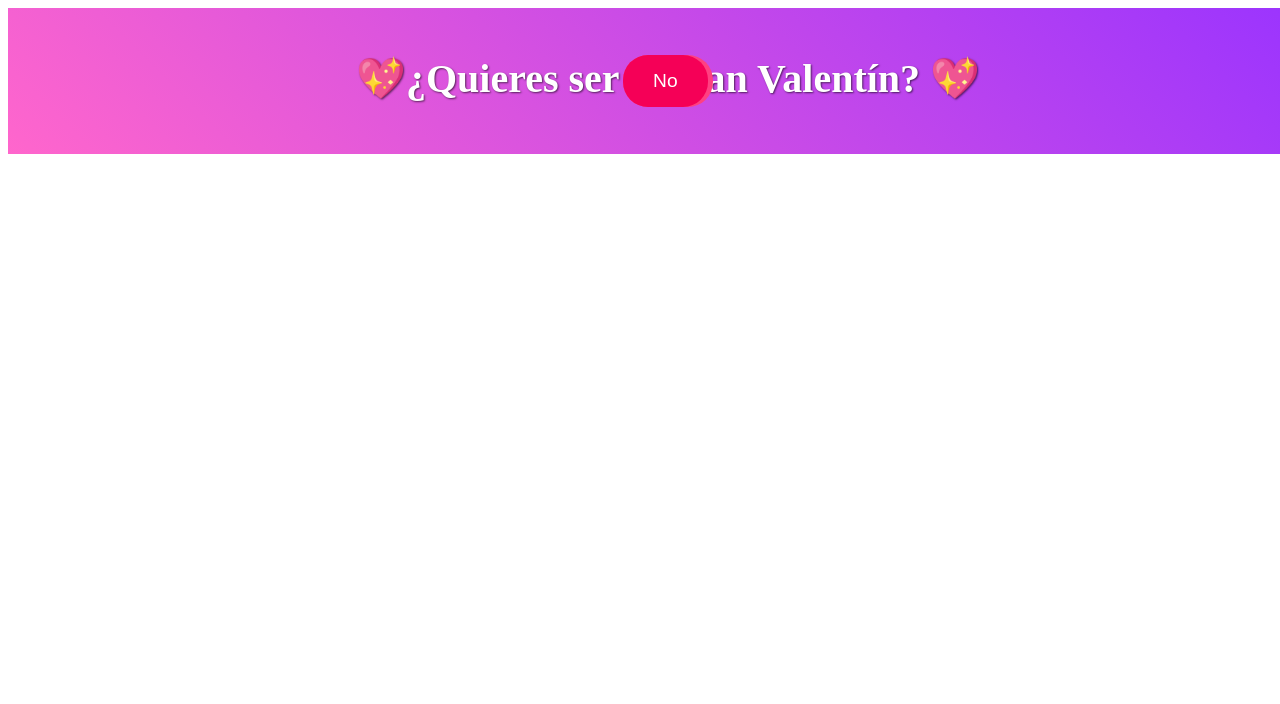
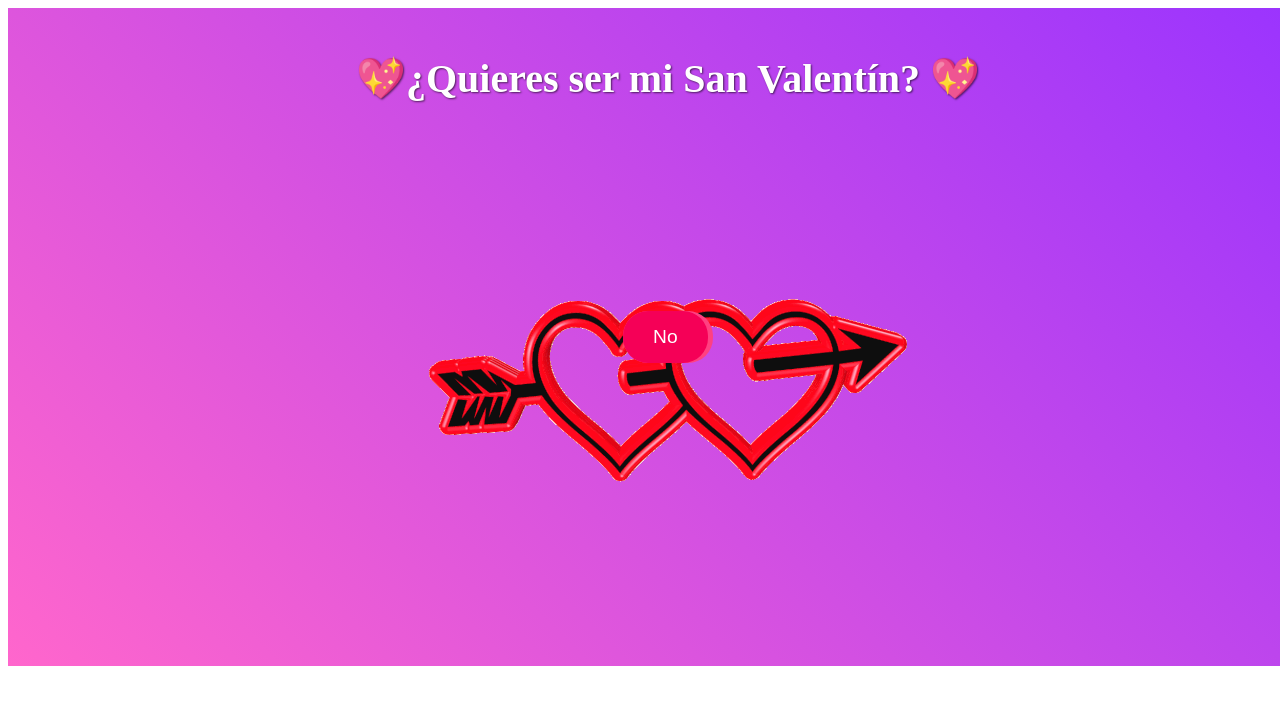
Before and after one commit to richylizon/san-valentin, an Angular app: page / in a window 1280 px wide. Shown: the top 704 px of the page. Built offline with nearby package versions, Linux system fonts and the light colour scheme.

Commit message:
mas arreglos para rail del ngix8

```diff
--- a/src/app/proposal/proposal.component.html
+++ b/src/app/proposal/proposal.component.html
@@ -23,6 +23,7 @@
     <button class="verify-button" (click)="validateCode()">Validar</button>
     <div class="error-message" *ngIf="errorMessage">{{ errorMessage }}</div>
   </div>
+  <img src="assets/JumpingHeart.gif" alt="Corazón Saltando">
 </div>
 
 <ng-template #acceptedMessage>
```
